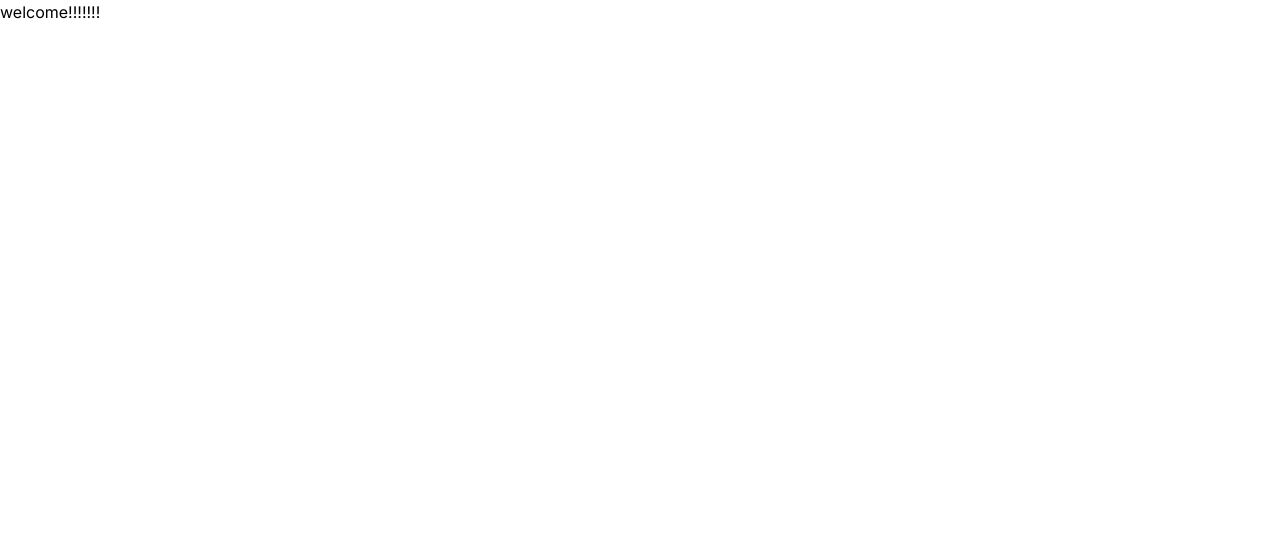
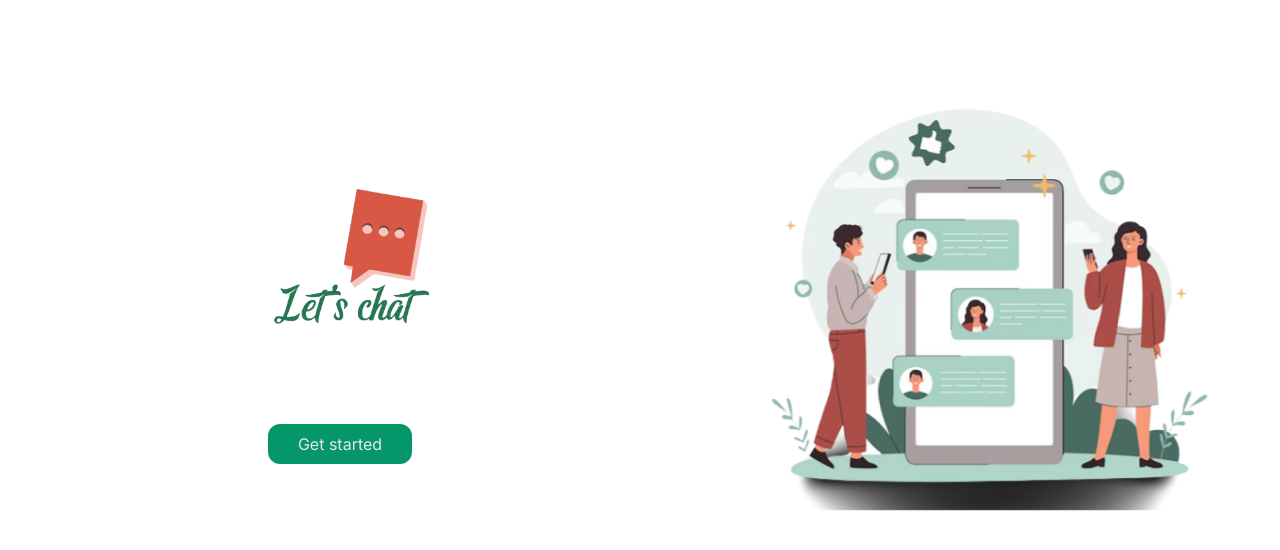
Before and after one commit to varshavenugopal-kp/chatApp-client, a Next.js app: page / in a window 1280 px wide. Shown: the top 550 px of the page. Built offline with nearby package versions, Linux system fonts and the light colour scheme.

Commit message:
final commit

```diff
--- /dev/null
+++ b/public/Styles/Style.css
@@ -0,0 +1,25 @@
+/* styles.css */
+
+@keyframes animVaru {
+    0% {
+      transform: translate(0%, 0%);
+    }
+    25% {
+      transform: translate(0%, -3%);
+    }
+    50% {
+      transform: translate(0%, 0%);
+    }
+    75% {
+      transform: translate(0%, 3%);
+    }
+    100% {
+      transform: translate(0%, 0%);
+    }
+  }
+
+  .animate-varu {
+    animation: animVaru 5s linear infinite;
+  }
+
+  /* Add more styles as needed */
--- a/src/app/login/page.tsx
+++ b/src/app/login/page.tsx
@@ -17,6 +17,9 @@ const Login = () => {
     const [user, setUser] = useState<userAuth>({ name: '', email: '', password: '' });
     const dispatch=useDispatch()
     const router=useRouter()
+    const handleregister=()=>{
+      router.push('/Register')
+    }
     // const [data,setData]=useState<>
     const [email,setEmail]=useState<String>()
   const [password,setPassword]=useState<String>()
@@ -74,6 +77,7 @@ const Login = () => {
                   placeholder='Email'
                   name='email'
                   onChange={(e: ChangeEvent<HTMLInputElement>) => setEmail(e.target.value)}
+                  required
                 ></input>
               </div>
             </div>
@@ -88,6 +92,7 @@ const Login = () => {
                   placeholder='Password'
                   name='password'
                   onChange={(e: ChangeEvent<HTMLInputElement>) => setPassword(e.target.value)}
+                  required
                 ></input>
               </div>
             </div>
@@ -100,8 +105,28 @@ const Login = () => {
               <button type='button' className='bg-black text-white px-4 rounded h-9 w-80 text-sm' onClick={handleSignIn} >Sign in using github</button>
             </div>
           </div>
+
         </form>
+
       </div>
+
+                                            {/* <span>{email}</span> */}
+                                            <div className='text-center flex justify-center'>
+                                <div className=''>
+                                  <div>New User?</div>
+                                  <div>
+                                  <button onClick={handleregister}>
+                                            {/* <span>{email}</span> */}
+                                            {/* <div className='text-center'> */}
+                                            <span className="text-base text-Black font-normal text-blue-600 hover:text-blue-400">Register here</span>
+                                            {/* </div> */}
+
+
+                                        </button>
+                                  </div>
+                                </div>
+                                </div>
+
 
     </div>
   )
--- a/src/app/page.tsx
+++ b/src/app/page.tsx
@@ -1,9 +1,39 @@
+"use client"
+import Image from 'next/image'
 import React from 'react'
+import '../../public/Styles/Style.css'
+import { useRouter } from 'next/navigation'
 
 const Login = () => {
+  const router=useRouter()
+  const handlegetIn=()=>{
+    router.push('/login')
+  }
   return (
     <div>
-    welcome!!!!!!!
+   {/* <div className='mt-16 px-2 md:px-10'>
+            <div className='grid grid-cols-12'>
+                <div className='md:col-span-6 col-span-12 flex flex-col flex-shrink-0 justify-center items-center'>
+                    <Image alt='logo' src='./logo.png' className='rounded-full' width={320} height={} />
+                    <button className='bg-gray-400 p-1 px-2 rounded-xl text-gray-200'>Let's talk</button>
+                </div>
+                <div className='md:col-span-6 col-span-12 relative flex md:justify-end justify-center animate-varu'>
+                    <img src='./chatImg.png' alt='home image' />
+                </div>
+            </div>
+        </div> */}
+        <div className='mt-16 px-2 md:px-10'>
+           <div className='grid grid-cols-12'>
+           <div className='md:col-span-6 col-span-12 flex flex-col flex-shrink-0 justify-center items-center'>
+                    <Image alt='logo' src='/Images/chat.png' className='rounded-full' width={320} height={500} />
+                    {/* <img alt='logo' src='./logo.png' className='w-[20rem] rounded-full' /> */}
+                    <button className='bg-emerald-600 p-1 px-2 h-10 rounded-xl text-gray-200 w-36' onClick={handlegetIn}>Get started</button>
+                </div>
+                <div className='md:col-span-6 col-span-12 relative flex md:justify-end justify-center animate-varu'>
+                    <Image src='/Images/chatImg.png' alt='home image ' width={500} height={480} />
+                </div>
+           </div>
+        </div>
     </div>
   )
 }
```
Also changed, not shown: public/Images/chat.png (added), public/Images/chatImg.png (added).
